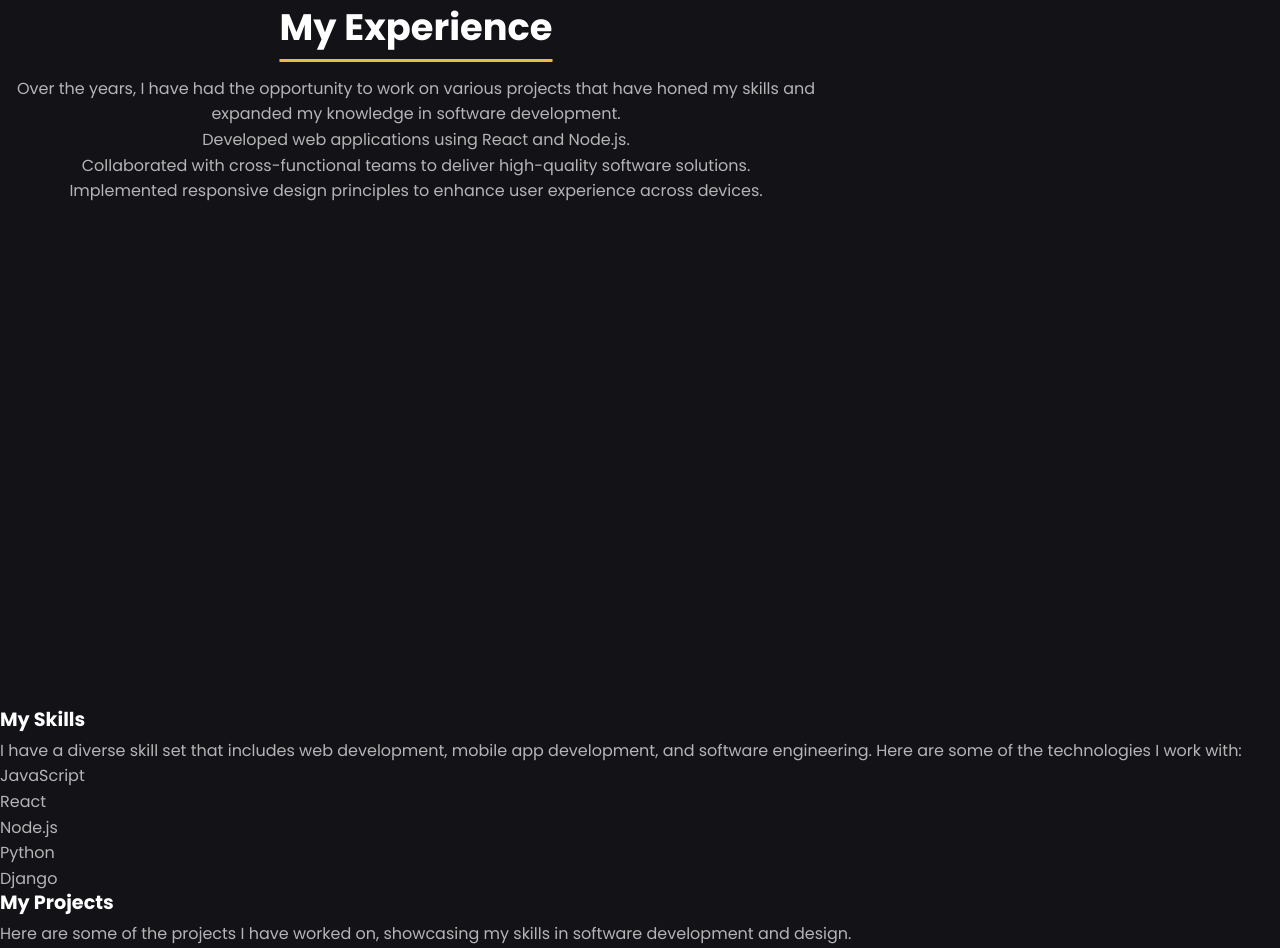
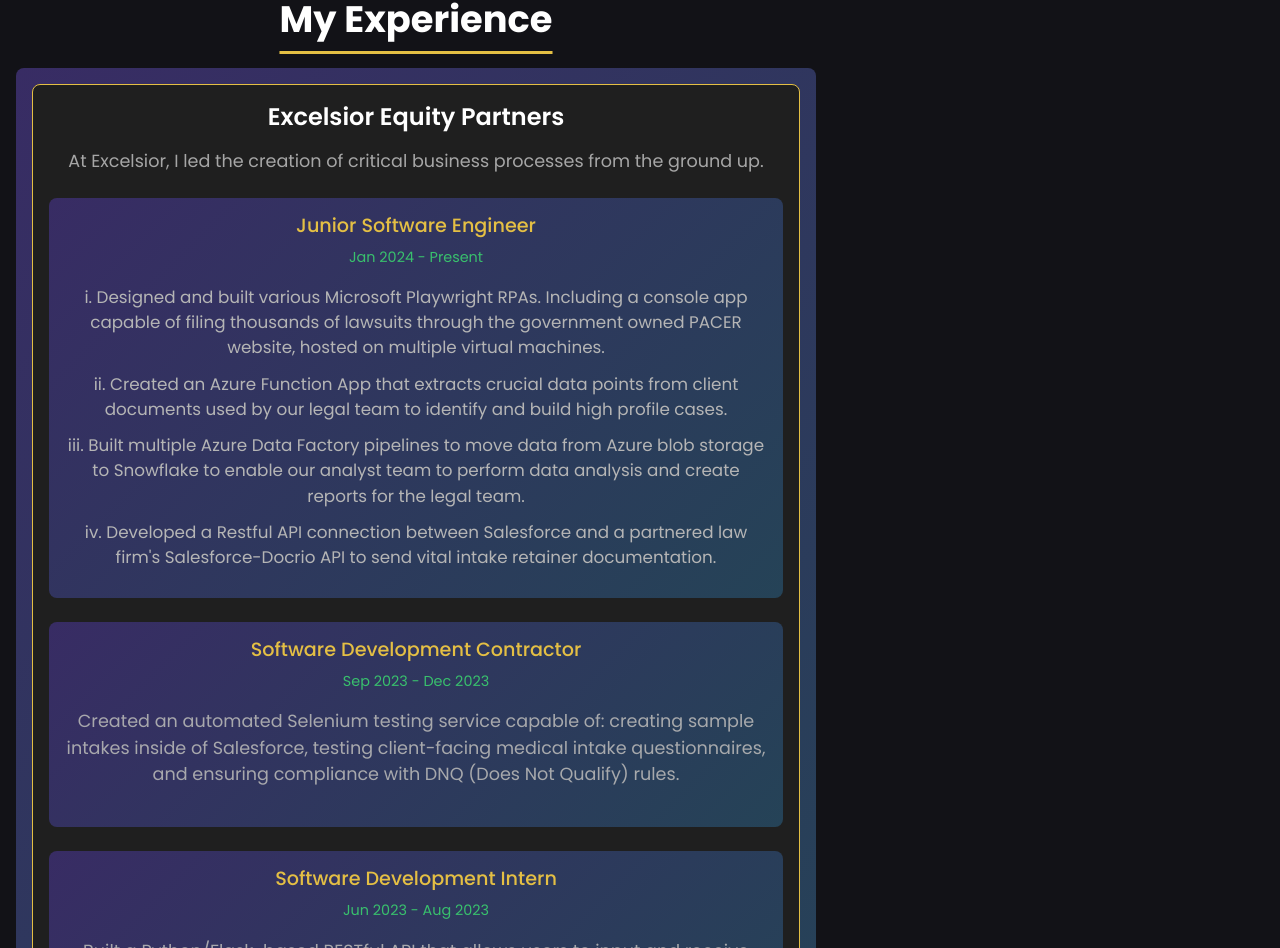
Before and after one commit to AV-3/Website-Portfolio, a React (Create React App) app: page / in a window 1280 px wide. Shown: the part 1852-2800 px from the top of the page. Built offline with nearby package versions, Linux system fonts and the light colour scheme.

Commit message:
modified spacing between about and experience sections, experience section dev complete for mobile view.

```diff
--- a/src/App.js
+++ b/src/App.js
@@ -1,4 +1,3 @@
-import React from 'react';
 import './App.css';
 import About from './components/about/about';
 import Contact from './components/contact/contact';
--- a/src/components/about/about.css
+++ b/src/components/about/about.css
@@ -26,7 +26,7 @@
     font-weight: var(--font-semibold);
     margin-top: 5rem;
     color: var(--title-color);
-        text-decoration-line: underline;
+    text-decoration-line: underline;
     text-decoration-color: var(--primary-color);
     text-underline-offset: 19px;
 }
@@ -63,20 +63,25 @@
 
 .first__education__container {
     margin-top: 2rem;
+
 }
+
 .about__education__container h1, h2 {
     font-size: 1.2rem;
     margin-bottom: 0.3rem;
+    font-weight: var(--font-semibold);
 }
 
 .about__education__container h3 {
     font-size: 1.2rem;
     margin-bottom: 0.5rem;
+    font-weight: var(--font-semibold);
 }
 
 .about__education__container p {
     margin: 0.2rem 0;
 }
+
 @media (min-width: 768px) {
 
 }
--- a/src/components/experience/experience.css
+++ b/src/components/experience/experience.css
@@ -3,12 +3,21 @@
 .experience {
     min-height: 100vh;
     display: flex;
-    padding: 12vh 1rem 0 1rem;
+    padding: 10vh 1rem 0 1rem;
 }
 
 .experience__container {
     text-align: center;
     max-width: 800px;
+    flex-direction:column;
+    align-items: center;
+    font-size: 1.15rem;
+    line-height: 1.5;
+    color: var(--text-color);
+    margin-top: 0.5rem;
+    margin-bottom: 1rem;
+    border-radius: 8px;
+    font-weight: var(--font-normal);
 }
 
 .experience__title {
@@ -18,5 +27,79 @@
     text-decoration-line: underline;
     text-decoration-color: var(--primary-color);
     text-underline-offset: 19px;
+}
+
+.experience__job__container {
+    display: flex;
+    flex-direction: column;
+    align-items: center;
+    font-size: 1.15rem;
+    line-height: 1.5;
+    color: var(--text-color);
+    margin-top: 1rem;
+    margin-bottom: 3rem;
+    background-image: linear-gradient(-45deg, #254357, #382c64);
+    border-radius: 8px;
+    padding: 1rem;
+}
+
+.experience__job__list {
+    display: flex;
+    flex-direction: column;
+    align-items: center;
+    font-size: 1.05rem;
+    padding: 1rem;
+    border-radius: 8px;
+    background-color: hsl(0, 0%, 12%);
+    border: 1px solid var(--primary-color);
 
 }
+
+.experience__job__item {
+    margin-bottom: 1.5rem;
+    padding: 1rem;
+    border-radius: 8px;
+    width: 100%;
+    background-image: linear-gradient(-45deg, #254357, #382c64);
+    --border: 1px solid var(--text-color);
+}
+
+.experience__job__company {
+    font-size: 1.5rem;
+    font-weight: var(--font-semibold);
+    margin-bottom: 1rem;
+    color: var(--title-color);
+}
+
+.experience__job__title {
+    font-size: 1.2rem;
+    font-weight: var(--font-medium);
+    margin-bottom: 0.5rem;
+    color: var(--primary-color);
+}
+
+.experience__job__description {
+    font-size: 1.1rem;
+    margin-bottom: 1.5rem;
+    color: var(--text-color);
+    opacity: 0.9;
+    align-items: left;
+}
+
+.experience__job__duration {
+    font-size: 0.9rem;
+    color: var(--secondary-color);
+    margin-bottom: 1rem;
+}
+
+.experience__job__project__list {
+    list-style: lower-roman;
+    list-style-position: inside;
+}
+
+.experience__job__project__list li{
+    margin-bottom: 0.7rem;
+}
+@media (min-width: 768px) {
+
+}
--- a/src/components/experience/experience.jsx
+++ b/src/components/experience/experience.jsx
@@ -6,14 +6,67 @@
         <section className="experience" id="experience">
             <div className="experience__container">
                 <h2 className="experience__title">My Experience</h2>
-            <p className="experience__description">
-            Over the years, I have had the opportunity to work on various projects that have honed my skills and expanded my knowledge in software development.
+                <div className="experience__job__container">
+                    <ul className="experience__job__list">
+                        <h3 className="experience__job__company">Excelsior Equity Partners</h3>
+                        <p className="experience__job__description">
+                            At Excelsior, I led the creation of critical business processes from the ground up.
                         </p>
-            <ul className="experience__list">
-            <li className="experience__item">Developed web applications using React and Node.js.</li>
-            <li className="experience__item">Collaborated with cross-functional teams to deliver high-quality software solutions.</li>
-            <li className="experience__item">Implemented responsive design principles to enhance user experience across devices.</li>
+                        <li className="experience__job__item">
+                            <h3 className="experience__job__title">Junior Software Engineer</h3>
+                            <p className="experience__job__duration">Jan 2024 - Present</p>
+                            <ul className="experience__job__project__list">
+                                <li>Designed and built various Microsoft Playwright RPAs. Including a console app capable of filing thousands of
+                                    lawsuits through the government owned PACER website, hosted on multiple virtual machines.</li>
+                                <li>Created an Azure Function App that extracts crucial data points from client documents used by our legal team
+                                    to identify and build high profile cases.</li>
+                                <li>Built multiple Azure Data Factory pipelines to move data from Azure blob storage to Snowflake to enable our analyst
+                                    team to perform data analysis and create reports for the legal team.</li>
+                                <li>Developed a Restful API connection between Salesforce and a partnered law firm's Salesforce-Docrio API to send vital intake
+                                    retainer documentation.</li>
                             </ul>
+                        </li>
+                        <li className="experience__job__item">
+                            <h3 className="experience__job__title">Software Development Contractor</h3>
+                            <p className="experience__job__duration">Sep 2023 - Dec 2023</p>
+                            <p className="experience__job__description">
+                                Created an automated Selenium testing service capable of: creating sample intakes inside of Salesforce,
+                                testing client-facing medical intake questionnaires, and ensuring compliance with DNQ (Does Not Qualify) rules.
+                            </p>
+                        </li>
+                        <li className="experience__job__item">
+                            <h3 className="experience__job__title">Software Development Intern</h3>
+                            <p className="experience__job__duration">Jun 2023 - Aug 2023</p>
+                            <p className="experience__job__description">
+                                Built a Python/Flask-based RESTful API that allows users to input and receive medical data as a proof of concept to accept
+                                inputs and return responses from a machine learning model.
+
+                            </p>
+                        </li>
+                    </ul>
+                </div>
+                <div className="experience__job__container">
+                    <ul className="experience__job__list">
+                        <li className="experience__job__item">
+                            <h3 className="experience__job__company">United States Air Force</h3>
+                            <h3 className="experience__job__title">Logistics Supervisor, Non-Commissioned Officer</h3>
+                            <p className="experience__job__duration">Apr 2020 - Sep 2022</p>
+                            <ul className="experience__job__project__list">
+                                <li>Supervised a multidisciplinary team that directly supported petroleum and cryogenic distribution systems
+                                    valued at $126M.</li>
+                                <li>Forecasted product requirements and coordinated logistics for 21M gallon inventory of multi-grade fuels to
+                                    support US and allied nations.</li>
+                            </ul>
+                        </li>
+                        <li className="experience__job__item">
+                            <h3 className="experience__job__title">Fuels Management Specialist</h3>
+                            <p className="experience__job__duration">Feb 2015 - Mar 2020</p>
+                            <p className="experience__job__description">
+                                Managed the storage, distribution, and quality control of aviation, ground fuels, and cryogenics for the U.S. Air Force.
+                            </p>
+                        </li>
+                    </ul>
+                </div>
             </div>
         </section>
         );
```
Lines whose indentation alone changed are shown as unchanged.
